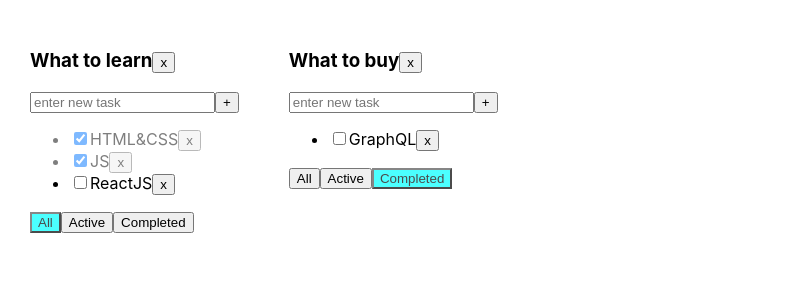
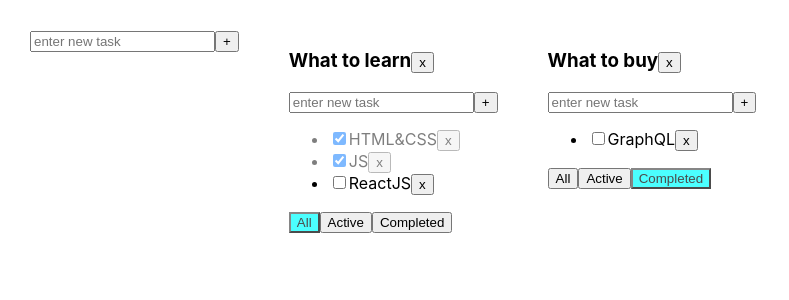
Before and after one commit to elmiven/1-todolist_d, a React (Create React App) app: page / in a window 1280 px wide. Shown: the top 300 px of the page, without its empty margins (0-789 px from the left). Built offline with nearby package versions, Linux system fonts and the light colour scheme.

Commit message:
lesson 06 (add-new-tdl, editable-titles) completed

```diff
--- /dev/null
+++ b/src/AddItemForm.tsx
@@ -0,0 +1,57 @@
+import { ChangeEvent, KeyboardEvent, useState } from "react";
+
+type AddItemFormPropsType = {
+    addItem: (title: string) => void
+}
+
+function AddItemForm(props: AddItemFormPropsType) {
+    const [newTaskTitle, setNewTaskTitle] = useState("");
+    const [error, setError] = useState<string | null>(null) //or empty string
+
+    const taskTitileHandler = (e: ChangeEvent<HTMLInputElement>) => {
+        setError(null)
+        setNewTaskTitle(e.currentTarget.value)
+    }
+
+    const keyDownHandler = (e: KeyboardEvent<HTMLInputElement>) => {
+
+        if (e.ctrlKey && e.key == "Enter") {
+            if (newTaskTitle.trim() === "") {
+                setError("Title is required")
+                return
+            }
+            props.addItem(newTaskTitle.trim());
+            setNewTaskTitle("");
+            // alert(`you added new task "${e.currentTarget.value}"`)
+        }
+    }
+
+    const addTaskHandler = () => {
+        if (newTaskTitle.trim() === "") {
+            setError("Title is required")
+            return
+        }
+        props.addItem(newTaskTitle.trim());
+        setNewTaskTitle("");
+    }
+
+    return (
+        <div>
+            <input className={error ? "error" : ""}
+                type="text" placeholder="enter new task"
+                value={newTaskTitle}
+                onChange={taskTitileHandler}
+                onKeyDown={keyDownHandler}
+            />
+            <button onClick={addTaskHandler} >+</button>
+            {error && <div className="error-message">{error}</div>}
+
+        </div>
+
+    )
+
+
+}
+
+
+export default AddItemForm
--- a/src/App.tsx
+++ b/src/App.tsx
@@ -1,5 +1,6 @@
 import React, { useState } from 'react';
 import { v1 } from 'uuid';
+import AddItemForm from './AddItemForm';
 import './App.css';
 import { TaskType, TodoList } from './Todolist';
 
@@ -12,6 +13,9 @@ type TodolistsType = {
     filter: FilterValuesType
 }
 
+type TasksStateType = {
+    [key: string]: Array<TaskType>
+}
 
 
 
@@ -36,7 +40,7 @@ function App() {
         { id: todolistID2, title: 'What to buy', filter: 'completed' },
     ])
 
-    let [tasks, setTasks] = useState({
+    let [tasks, setTasks] = useState<TasksStateType>({
         [todolistID1]: [
             { id: v1(), title: 'HTML&CSS', isDone: true },
             { id: v1(), title: 'JS', isDone: true },
@@ -88,10 +92,8 @@ function App() {
         const task = tasksCopyForOneTDL.find(t => t.id === taskId)
         if (task) {
             task.isDone = isDone;
-            setTasks({...tasks})
+            setTasks({ ...tasks })
         }
-
-
         //old code for 1 TDL
         // let task = tasks.find(t => t.id === taskId);
         // if (task) {
@@ -99,6 +101,31 @@ function App() {
         // }
         // setTasks([...tasks]);
     }
+
+    const changeTaskTitle = (todolistID: string, taskId: string, newTitle: string) => {
+        //достаем нужный массив по TodolistID
+        const tasksCopyForOneTDL = tasks[todolistID]
+        //найдем нужную таску
+        const task = tasksCopyForOneTDL.find(t => t.id === taskId)
+        if (task) {
+            task.title = newTitle;
+            setTasks({ ...tasks })
+        }
+
+    }
+
+
+    const changeTodolistTitle = (todolistID: string, newTitle: string) => {
+        const todolist = todolists.find(t => t.id === todolistID)
+        if (todolist) {
+            todolist.title = newTitle;
+            setTodolists([ ...todolists])
+        }
+
+
+    }
+
+
 
     //callback fn to change filter useState
     function changeFilter(todolistId: string, value: FilterValuesType) {
@@ -112,14 +139,20 @@ function App() {
 
 
     const removeTodolist = (todolistID: string) => {
-    let filteredTodolist = todolists.filter(t => t.id !==todolistID)
+        let filteredTodolist = todolists.filter(t => t.id !== todolistID)
         setTodolists(filteredTodolist)
         //delete tied tasks with deleted TDL
         delete tasks[todolistID]
         //unnecessary action because we already don't see this tasks
-    setTasks({...tasks})
+        setTasks({ ...tasks })
     }
 
+
+    const addTodolist = (title: string) => {
+        let todolist: TodolistsType = { id: v1(), title: title, filter: 'all' }
+        setTodolists([todolist, ...todolists])
+        setTasks({ ...tasks, [todolist.id]: [] })
+    }
 
 
 
@@ -128,6 +161,8 @@ const removeTodolist = (todolistID: string) => {
     //UI:
     return (
         <div className="App">
+            <AddItemForm addItem={addTodolist} />
+            {/* <AddItemForm addItem={(title: string)=>{alert(title)} }  />  */}
             {
                 todolists.map(tl => {
                     let tasksForTodolist = tasks[tl.id];
@@ -150,6 +185,8 @@ const removeTodolist = (todolistID: string) => {
                             filteredTasks={changeFilter} //callback props
                             addTask={addTask}
                             changeTaskStatus={changeStatus}
+                            changeTaskTitle={changeTaskTitle}
+                            changeTodolistTitle={changeTodolistTitle}
                             filter={tl.filter}
                             removeTodolist={removeTodolist}
                         />
@@ -162,5 +199,4 @@ const removeTodolist = (todolistID: string) => {
 
 
 
-
 export default App;
--- /dev/null
+++ b/src/EditableSpan.tsx
@@ -0,0 +1,37 @@
+import React, { ChangeEvent, useState } from 'react';
+
+type EditableSpanPropsType = {
+    title: string;
+    onChange: (newValue: string) => void
+};
+
+
+function EditableSpan(props: EditableSpanPropsType) {
+const [editMode, setEditMode] = useState(false)
+
+const [title, setTitle] = useState("")
+
+const activateEditMode = () => {
+    setEditMode(true);
+    setTitle(props.title) //put on edit input only when we come to edit
+
+}
+
+
+const onChangeTitleHandler = (e: ChangeEvent<HTMLInputElement>) => {
+    setTitle(e.currentTarget.value)
+}
+
+
+const activateViewMode = () => {
+    setEditMode(false);
+    props.onChange(title)
+}
+    return editMode
+    ? <input value={title} onChange={onChangeTitleHandler} onBlur={activateViewMode} autoFocus />
+    : <span onDoubleClick={activateEditMode}>{props.title}</span>
+}
+
+
+
+export default EditableSpan
--- a/src/Todolist.tsx
+++ b/src/Todolist.tsx
@@ -1,5 +1,7 @@
 import React, { ChangeEvent, KeyboardEvent, useState } from 'react';
+import AddItemForm from './AddItemForm';
 import { FilterValuesType } from './App';
+import EditableSpan from './EditableSpan';
 
 
 type PropsType = {
@@ -10,6 +12,8 @@ type PropsType = {
     filteredTasks: (todolistID: string, value: FilterValuesType) => void
     addTask: (todolistID: string, title: string) => void
     changeTaskStatus: (todolistID: string, taskID: string, isDone: boolean) => void
+    changeTaskTitle: (todolistID: string, taskID: string, newTitle: string) => void
+    changeTodolistTitle: (todolistID: string, taskID: string) => void
     filter: FilterValuesType
     removeTodolist: (toodlistId: string) => void
 }
@@ -30,51 +34,66 @@ export
 
 export function TodoList(props: PropsType) {
 
-    const [newTaskTitle, setNewTaskTitle] = useState("");
-    const [error, setError] = useState<string | null>(null) //or empty string
 
+    //code before refactor to one component
+    // const [newTaskTitle, setNewTaskTitle] = useState("");
+    // const [error, setError] = useState<string | null>(null) //or empty string
 
-    const taskTitileHandler = (e: ChangeEvent<HTMLInputElement>) => {
-        setError(null)
-        setNewTaskTitle(e.currentTarget.value)
-    }
+    // const taskTitileHandler = (e: ChangeEvent<HTMLInputElement>) => {
+    //     setError(null)
+    //     setNewTaskTitle(e.currentTarget.value)
+    // }
 
-    const keyDownHandler = (e: KeyboardEvent<HTMLInputElement>) => {
+    // const keyDownHandler = (e: KeyboardEvent<HTMLInputElement>) => {
 
-        if (e.ctrlKey && e.key == "Enter") {
-            if (newTaskTitle.trim() ==="") {
-                setError("Title is required")
-                return
-            }
-            props.addTask(props.id, newTaskTitle.trim());
-            setNewTaskTitle("");
-            // alert(`you added new task "${e.currentTarget.value}"`)
-        }
-    }
+    //     if (e.ctrlKey && e.key == "Enter") {
+    //         if (newTaskTitle.trim() === "") {
+    //             setError("Title is required")
+    //             return
+    //         }
+    //         props.addTask(props.id, newTaskTitle.trim());
+    //         setNewTaskTitle("");
+    //         // alert(`you added new task "${e.currentTarget.value}"`)
+    //     }
+    // }
 
-    const addTaskHandler = () => {
-        if (newTaskTitle.trim() ==="") {
-            setError("Title is required")
-            return
-        }
-        props.addTask(props.id, newTaskTitle.trim());
-        setNewTaskTitle("");
-    }
+    // const addTaskHandler = () => {
+    //     if (newTaskTitle.trim() === "") {
+    //         setError("Title is required")
+    //         return
+    //     }
+    //     props.addTask(props.id, newTaskTitle.trim());
+    //     setNewTaskTitle("");
+    // }
 
     const filteAllHandler = () => { props.filteredTasks(props.id, "all") }
     const filteActiveHandler = () => { props.filteredTasks(props.id, "active") }
     const filteCompletedHandler = () => { props.filteredTasks(props.id, "completed") }
 
 
+    const addTask = (title: string) => {
+        props.addTask(props.id, title)
+    }
+
     const removeTodolistHandler = () => {
         props.removeTodolist(props.id)
     }
 
+    const changeTodolistTitleHandler = (newTitle: string) => {
+        props.changeTodolistTitle(props.id, newTitle)
+    }
+
 
     return <div>
-        <h3>{props.title}
+        <h3>
+            <EditableSpan title={props.title} onChange={changeTodolistTitleHandler}/>
+            {/* {props.title} */}
             <button onClick={removeTodolistHandler}>x</button>
         </h3>
+        <AddItemForm addItem={addTask} />
+
+
+        {/* Before refactoring, when component was in one Todolist
          <div>
             <input className={error ? "error" : ""}
                 type="text" placeholder="enter new task"
@@ -83,38 +102,49 @@ export function TodoList(props: PropsType) {
                 onKeyDown={keyDownHandler}
             />
             <button onClick={addTaskHandler} >+</button>
-            { error && <div className="error-message">{error}</div>}
+            {error && <div className="error-message">{error}</div>}
 
-        </div>
+        </div> */}
+
+
+
 
 
         <ul>
             {props.tasks.map(t => {
+
                 const removeTaskHandler = () => { props.removeTask(props.id, t.id) }
-                const onChangeHandler =
-                (e: ChangeEvent<HTMLInputElement>) =>
-                {props.changeTaskStatus(props.id, t.id, e.currentTarget.checked);}
+                const onChangeStatusHandler = (e: ChangeEvent<HTMLInputElement>) => {
+                    props.changeTaskStatus(props.id, t.id, e.currentTarget.checked)
+                }
+                const onChangeTitleHandler = (newValue: string) => {
+                    props.changeTaskTitle(props.id, t.id, newValue)
+                }
+
                 return (
                     <li key={t.id} className={t.isDone ? "is-done" : ""}>
                         <input type="checkbox"
                             checked={t.isDone}
-                        onChange={ onChangeHandler } />
-                    <span>{t.title}</span>
+                            onChange={onChangeStatusHandler} />
+                        {/* <span>{t.title}</span> */}
+                        <EditableSpan
+                            title={t.title}
+                            onChange={onChangeTitleHandler}
+                        />
                         <button onClick={removeTaskHandler}>x</button>
                     </li>
-            )}
+                )
+            }
             )}
         </ul>
 
 
         <div>
-            <button className = {props.filter === "all" ? "active-filter" : ""} onClick={filteAllHandler}>All</button>
-            <button className= {props.filter === "active" ? "active-filter" : ""} onClick={filteActiveHandler}>Active</button>
-            <button className= {props.filter === "completed" ? "active-filter" : ""} onClick={filteCompletedHandler}>Completed</button>
+            <button className={props.filter === "all" ? "active-filter" : ""} onClick={filteAllHandler}>All</button>
+            <button className={props.filter === "active" ? "active-filter" : ""} onClick={filteActiveHandler}>Active</button>
+            <button className={props.filter === "completed" ? "active-filter" : ""} onClick={filteCompletedHandler}>Completed</button>
         </div>
     </div>
 
 
 };
-
-// export default TodoList;
```
Lines whose indentation alone changed are shown as unchanged.
